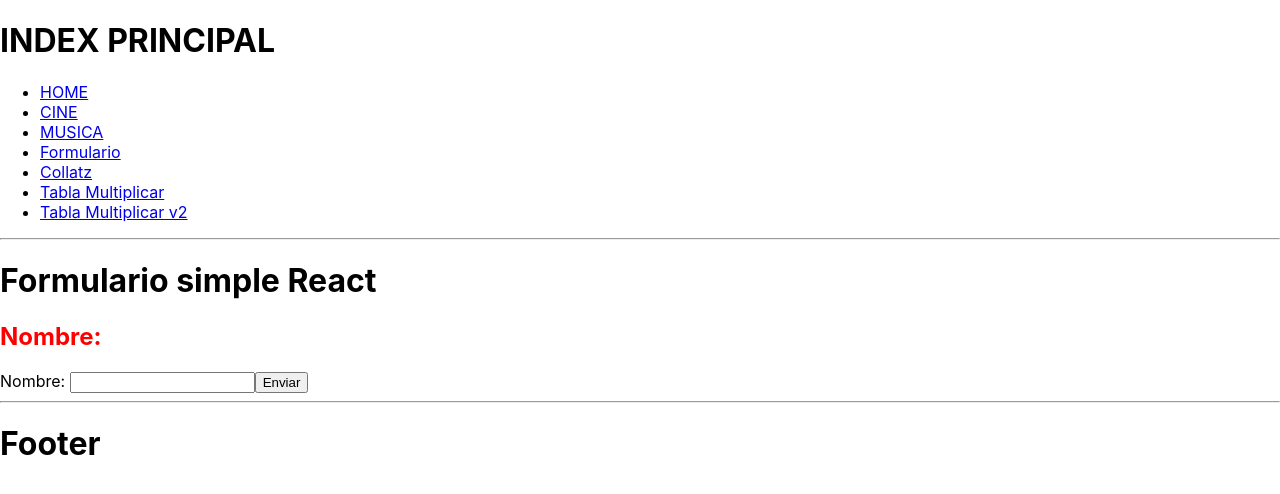
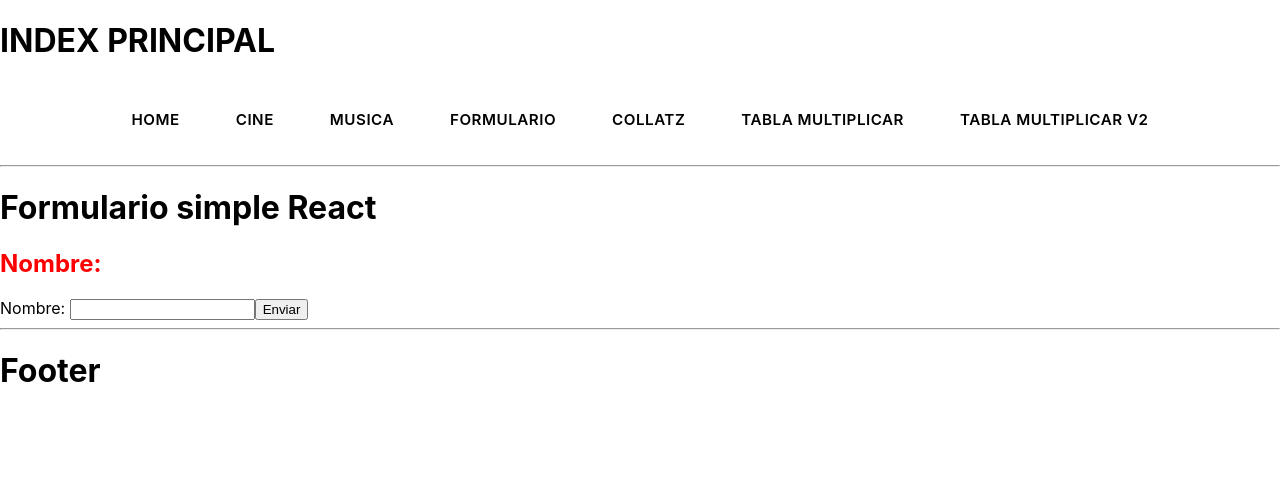
Before and after one commit to angeldzz/reactformrutas, a React (Create React App) app: page /formsimple in a window 1280 px wide. Shown: the top 494 px of the page. Built offline with nearby package versions, Linux system fonts and the light colour scheme.

Commit message:
mejora de rutas

```diff
--- /dev/null
+++ b/src/components/MenuRutas.css
@@ -0,0 +1,36 @@
+/* MenuRutas.css */
+
+.navbar {
+  padding: 1rem 2rem;
+  top: 0;
+}
+
+.nav-list {
+  list-style: none;
+  margin: 0;
+  padding: 0;
+  display: flex;
+  flex-wrap: wrap;
+  justify-content: center;
+  align-items: center;
+  gap: 0.5rem;
+}
+
+.nav-item {
+  margin: 0;
+}
+
+.nav-link {
+  display: block;
+  padding: 0.75rem 1.5rem;
+  color: black;
+  text-decoration: none;
+  font-weight: 600;
+  font-size: 0.95rem;
+  border-radius: 8px;
+  transition: all 0.3s ease;
+  text-transform: uppercase;
+  letter-spacing: 0.5px;
+  position: relative;
+  overflow: hidden;
+}
--- a/src/components/MenuRutas.jsx
+++ b/src/components/MenuRutas.jsx
@@ -1,17 +1,21 @@
 import React, { Component } from 'react'
+import './MenuRutas.css'
+
 export default class MenuRutas extends Component {
   render() {
     return (
       <div>
-        <ul>
-            <li><a href='/'>HOME</a></li>
-            <li><a href='/cine'>CINE</a></li>
-            <li><a href='/musica'>MUSICA</a></li>
-            <li><a href='/formsimple'>Formulario</a></li>
-            <li><a href='/collatz'>Collatz</a></li>
-            <li><a href='/multiplicar'>Tabla Multiplicar</a></li>
-            <li><a href='/multiplicarv2'>Tabla Multiplicar v2</a></li>
+      <nav className="navbar">
+        <ul className="nav-list">
+        <li className="nav-item"><a href='/' className="nav-link">HOME</a></li>
+        <li className="nav-item"><a href='/cine' className="nav-link">CINE</a></li>
+        <li className="nav-item"><a href='/musica' className="nav-link">MUSICA</a></li>
+        <li className="nav-item"><a href='/formsimple' className="nav-link">Formulario</a></li>
+        <li className="nav-item"><a href='/collatz' className="nav-link">Collatz</a></li>
+        <li className="nav-item"><a href='/multiplicar' className="nav-link">Tabla Multiplicar</a></li>
+        <li className="nav-item"><a href='/multiplicarv2' className="nav-link">Tabla Multiplicar v2</a></li>
         </ul>
+      </nav>
       </div>
     )
   }
```
